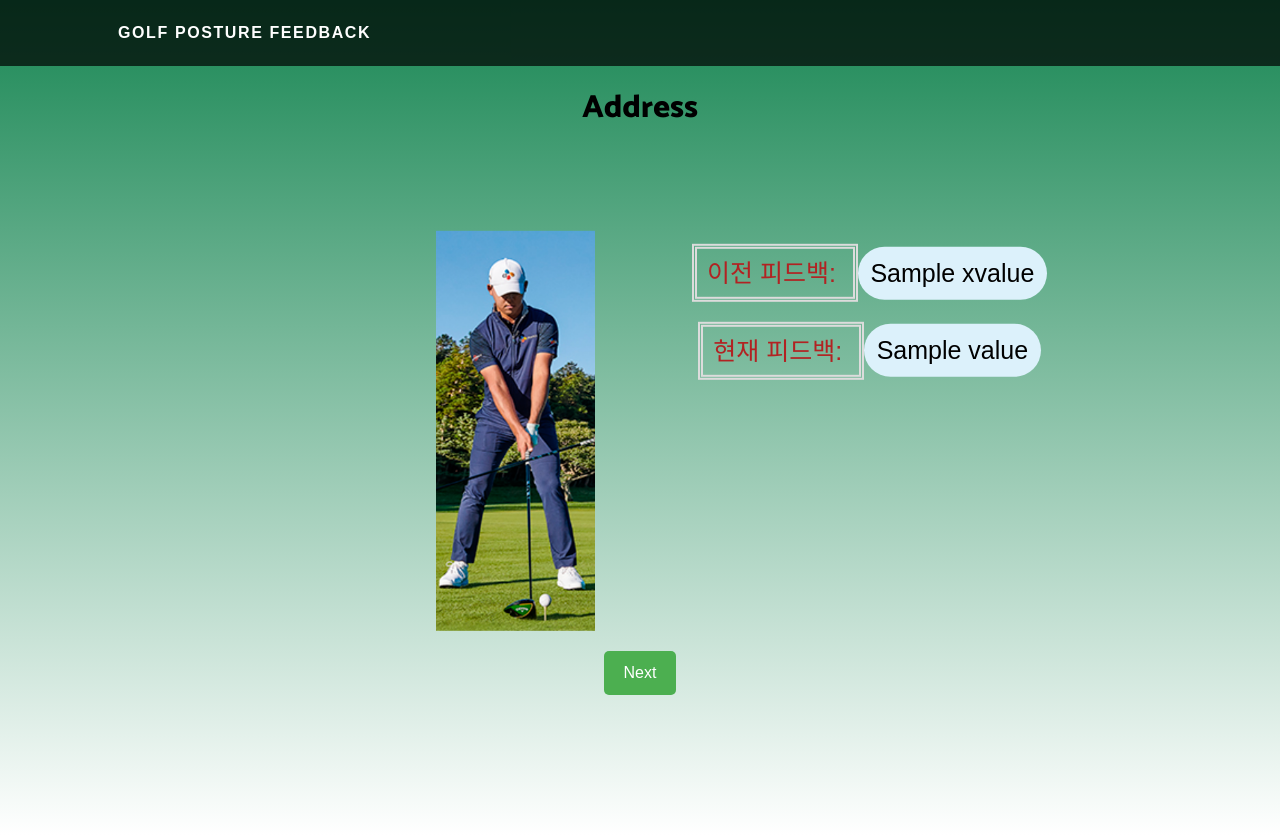
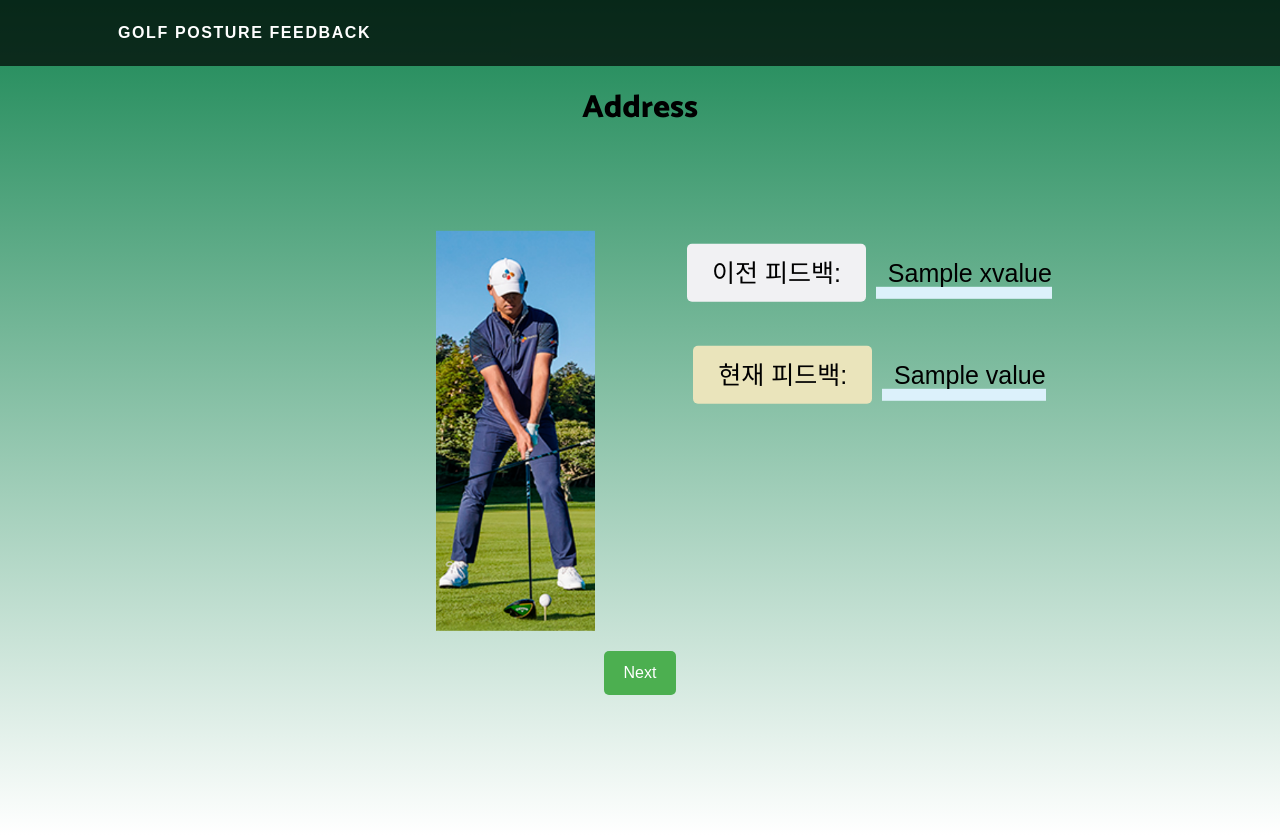
Before and after one commit to masehyun/capstone2, a Flask app: template templates/index3.html in a window 1280 px wide. Run offline with Flask 3, Linux system fonts and the light colour scheme; the template is opened without the code that fills it: most values are stand-ins (such as "Sample title", 1, 10 or a date in 2020); some libraries are stand-ins or nearby versions.

Commit message:
꾸미기

```diff
--- a/templates/index3.html
+++ b/templates/index3.html
@@ -112,9 +112,10 @@
           style = "float : left;margin-left:300px;height:400px;"
         />
         <br>
-        <p><span style="border: 5px double #DCDCDC; padding: 0.4em;font-size: 25px;color: firebrick;">이전 피드백:  </span><span style="border-radius: 5em; padding: 0.5em; background: #dcf1fb;font-size:25px">  {{ xvalues[0] }}</span> </p>
+        <p><span style="border-radius: 5px;padding: 0.6em 1em;background: #F1F1F3;font-size:25px">이전 피드백:</span><span style="border-bottom: 12px solid #dcf1fb; margin-left:10px;padding: 0 0 0 0.2em;font-size:25px">  {{ xvalues[0] }}</span> </p>
         <br>
-        <p><span style="border: 5px double #DCDCDC; padding: 0.4em;font-size: 25px;color: firebrick;">현재 피드백:  </span><span style="border-radius: 5em; padding: 0.5em; background: #dcf1fb;font-size:25px">  {{ values[0] }}</span> </p>
+        <br>
+        <p><span style="border-radius: 5px;padding: 0.6em 1em;background: rgb(234, 228, 187);font-size:25px">현재 피드백:</span><span style="border-bottom: 12px solid #dcf1fb; margin-left:10px;padding: 0 0 0 0.2em;font-size:25px">  {{ values[0] }}</span> </p>
       </div>
 
       <div class="posture">
```
